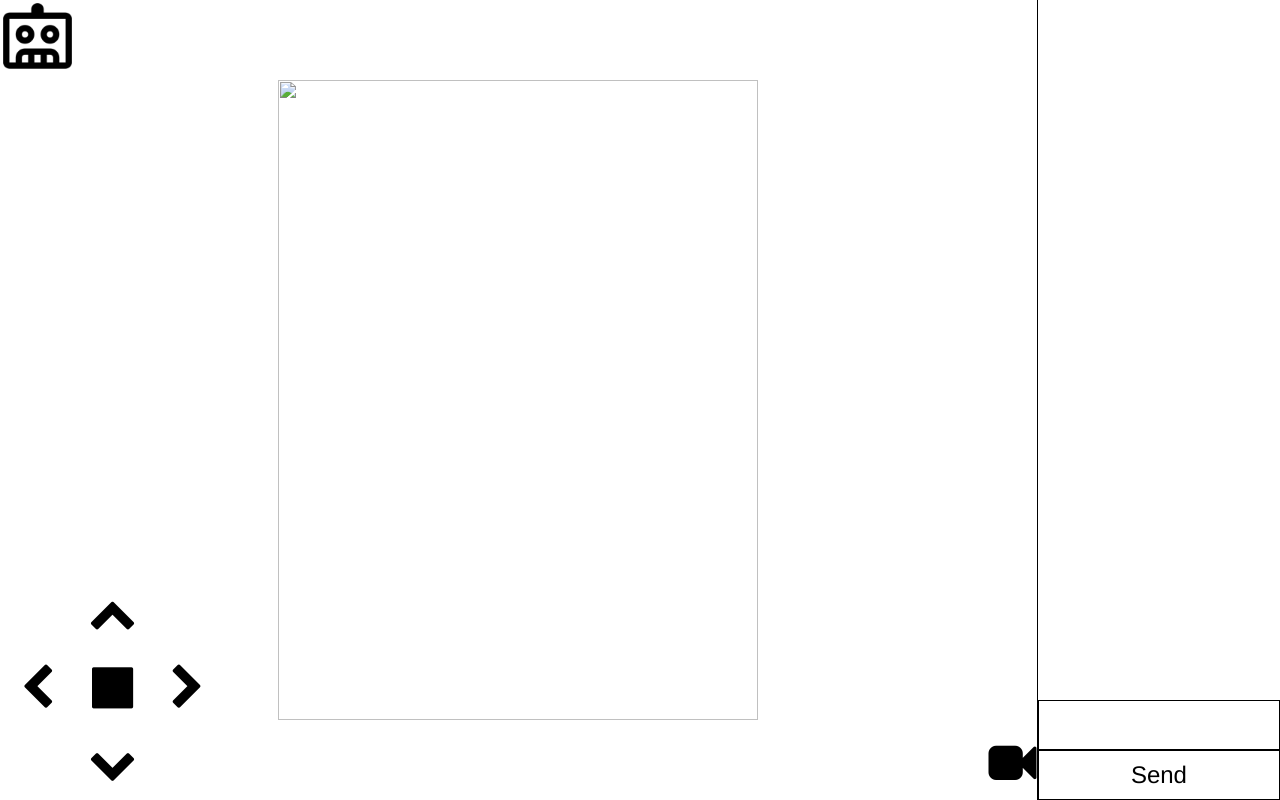
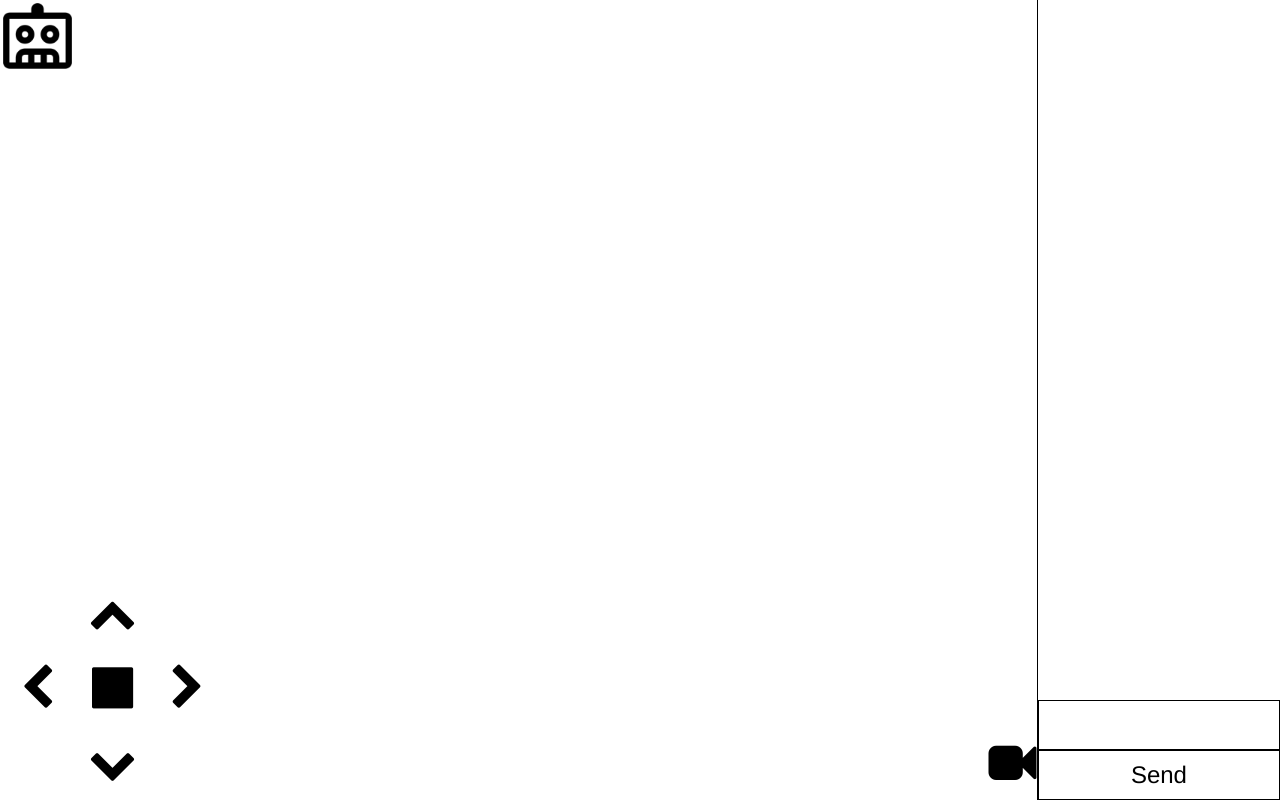
Before and after one commit to PeterChauYEG/lets-talk-robot, a website with bundled scripts: page client/index.html in a window 1280 px wide. Built offline with nearby package versions, Linux system fonts and the light colour scheme.

Commit message:
clean up

```diff
--- a/client/index.html
+++ b/client/index.html
@@ -14,7 +14,7 @@
 
   <!--feed-->
   <div id="feed">
-    <img src="" id="stream">
+    <div id="stream"></div>
   </div>
 
   <!--drivetrain control-->
```
